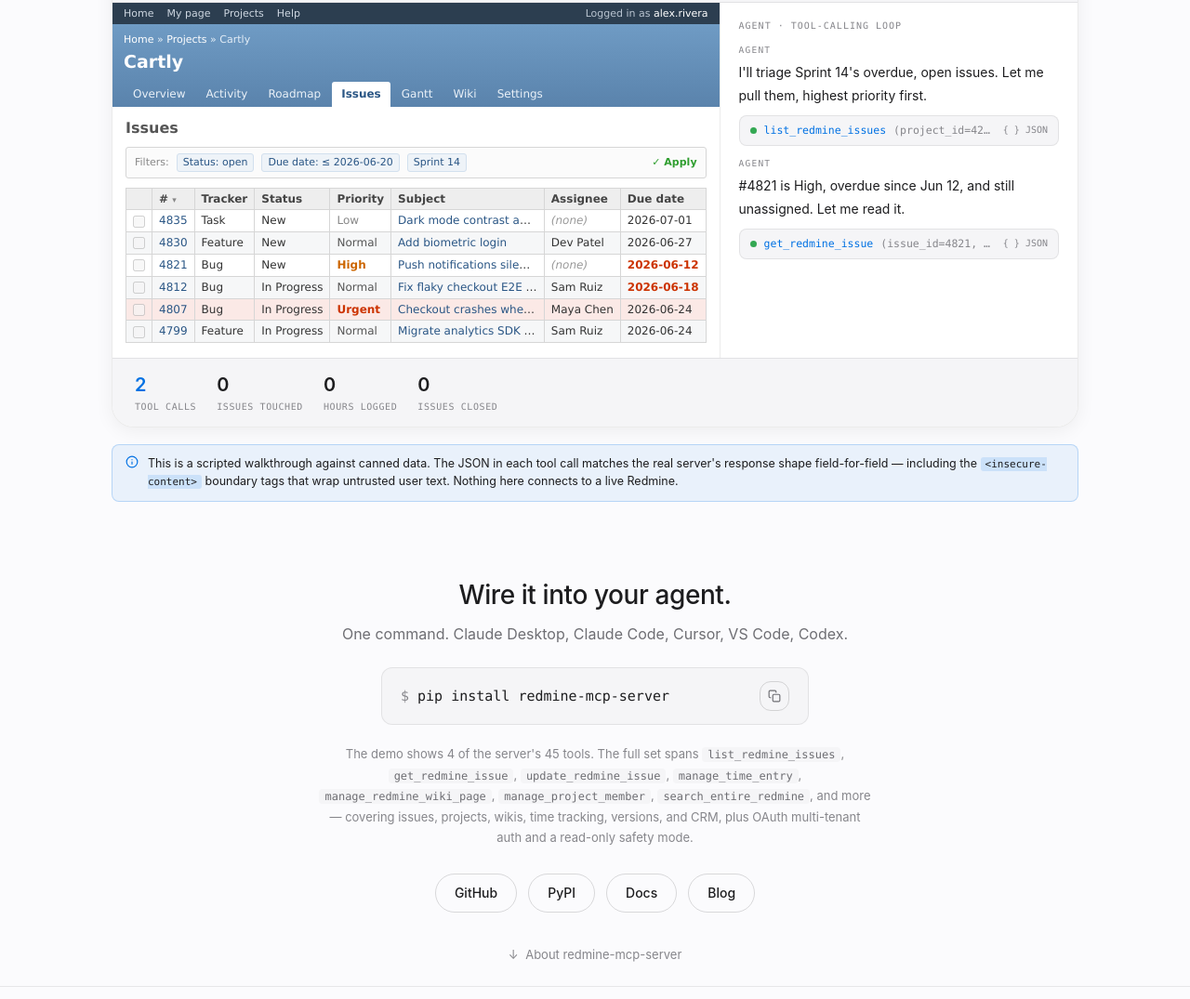
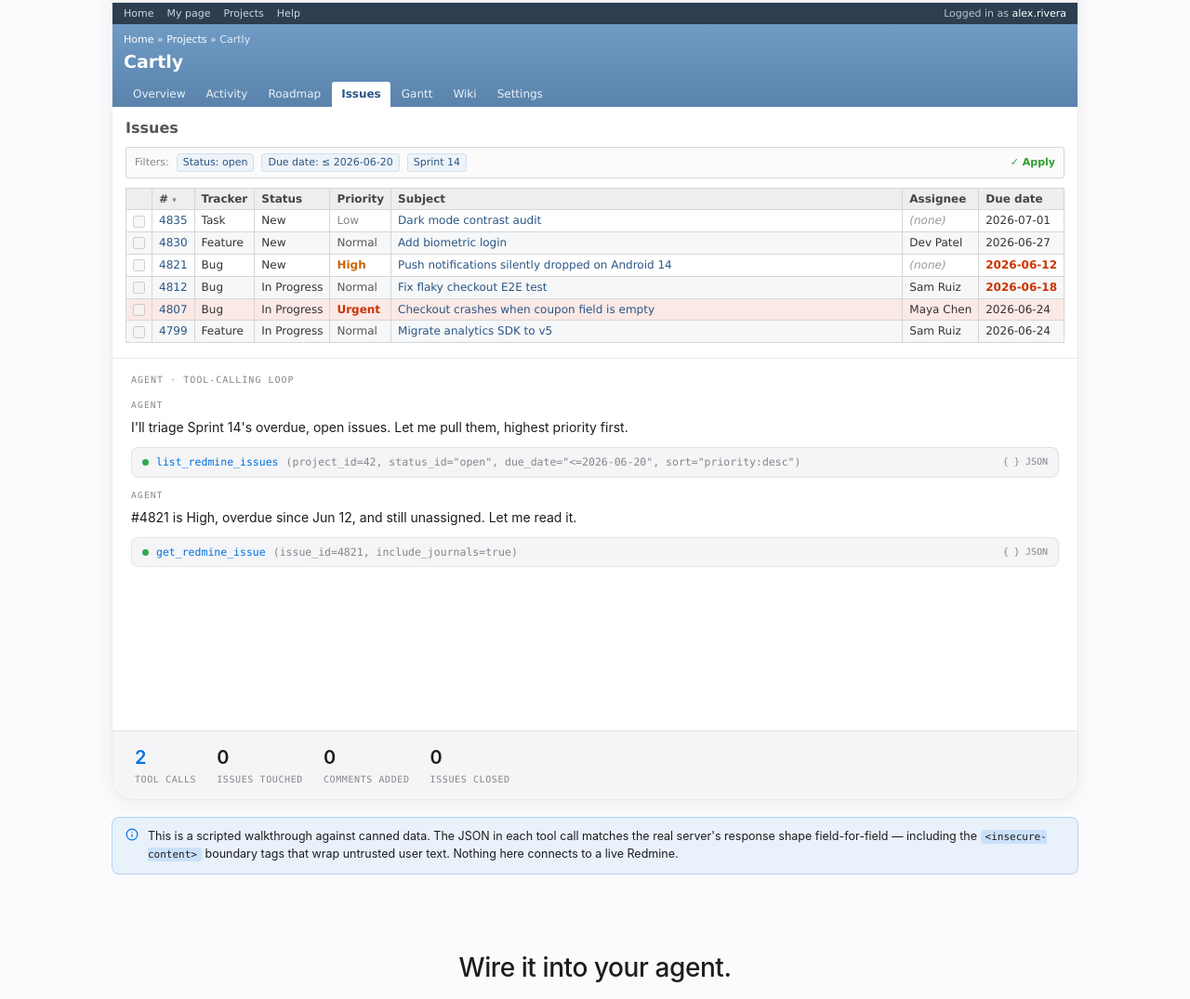
Before and after one commit to jztan/redmine-mcp-server, a plain HTML site: page pages/index.html in a window 1280 px wide. Shown: the part 646-1721 px from the top of the page at 93% size. Drawn offline with Linux system fonts and the light colour scheme.

Commit message:
feat(demo): ground the agent narration and switch to a top-down layout
Realism: the agent no longer claims things an AI can't do (reproducing a
crash on a device, watching CI, logging its own hours). Every move is now
grounded in tool results - it reasons from teammates' journal notes,
reads #4812 before closing it, and cites the merge/CI status from Sam's
comment rather than inventing it. Dropped the "log my own time" step; the
ledger now counts comments added instead of hours.

Layout: stack the embedded Redmine page (full width, so the issues table
shows every column untruncated and reads even more like real Redmine)
above the agent transcript, which gets a fixed height and an internally
scrolling feed so the table stays visible while the log scrolls.

```diff
--- a/pages/index.html
+++ b/pages/index.html
@@ -177,11 +177,8 @@
   .proj-sub { font-family: var(--font-mono); font-size: 11px; color: var(--text-tertiary); }
   .stage-controls { display: flex; gap: 8px; align-items: center; }
 
-  .stage-body { display: grid; grid-template-columns: 1.7fr 1fr; gap: 0; }
-  /* min-width:0 lets the wide <pre> JSON scroll inside its column instead of
-     blowing out the grid track and pushing the board off-screen. */
-  .stage-body > * { min-width: 0; }
-  @media (max-width: 900px) { .stage-body { grid-template-columns: 1fr; } }
+  /* Top-down split: Redmine app on top, agent transcript below. */
+  .stage-body { display: block; }
 
   /* ── Embedded Redmine app (fixed light palette, mimics the real UI
      so it reads as an actual Redmine screenshot regardless of page theme) ── */
@@ -189,9 +186,8 @@
     --rm-link: #2a5685; --rm-text: #333; --rm-border: #d6d6d6;
     font-family: Verdana, "Lucida Grande", Tahoma, Geneva, sans-serif;
     font-size: 12px; line-height: 1.4; color: var(--rm-text); background: #fff;
-    border-right: 1px solid var(--border);
+    border-bottom: 1px solid var(--border);
   }
-  @media (max-width: 900px) { .rm-app { border-right: none; border-bottom: 1px solid var(--border); } }
   .rm-topmenu {
     background: #2c3e50; color: #b9c4d0; font-size: 11px;
     display: flex; justify-content: space-between; align-items: center; padding: 4px 12px;
@@ -247,9 +243,12 @@
   .rm-none { color: #999; font-style: italic; }
 
   /* Transcript */
-  .transcript { padding: 18px 20px; min-height: 360px; display: flex; flex-direction: column; }
+  /* Fixed height + internally-scrolling feed so the Redmine table above stays
+     on screen while the agent log scrolls beneath it. */
+  .transcript { padding: 16px 20px 18px; height: 400px; display: flex; flex-direction: column; }
+  @media (max-width: 640px) { .transcript { height: 340px; } }
   .transcript-head { font-family: var(--font-mono); font-size: 10px; letter-spacing: 0.1em; text-transform: uppercase; color: var(--text-tertiary); margin-bottom: 12px; }
-  .feed { flex: 1; display: flex; flex-direction: column; gap: 12px; }
+  .feed { flex: 1; min-height: 0; overflow-y: auto; display: flex; flex-direction: column; gap: 12px; }
   .turn { opacity: 0; transform: translateY(6px); transition: all 0.4s ease; }
   .turn.on { opacity: 1; transform: none; }
   .agent-line { display: block; }
@@ -458,7 +457,7 @@
       <div class="scoreboard">
         <div class="sb-item"><span class="sb-num accent" id="sbCalls">0</span><span class="sb-lbl">tool calls</span></div>
         <div class="sb-item"><span class="sb-num" id="sbIssues">0</span><span class="sb-lbl">issues touched</span></div>
-        <div class="sb-item"><span class="sb-num" id="sbHours">0</span><span class="sb-lbl">hours logged</span></div>
+        <div class="sb-item"><span class="sb-num" id="sbComments">0</span><span class="sb-lbl">comments added</span></div>
         <div class="sb-item"><span class="sb-num" id="sbClosed">0</span><span class="sb-lbl">issues closed</span></div>
       </div>
     </div>
@@ -476,8 +475,8 @@
     <p>That's the point. With redmine-mcp-server, an agent doesn't just summarize your tickets — it moves them.</p>
     <div class="receipt-row">
       <span><b id="rCalls">6</b>tool calls</span>
-      <span><b id="rIssues">3</b>issues touched</span>
-      <span><b id="rHours">0.75</b>hours logged</span>
+      <span><b id="rIssues">2</b>issues touched</span>
+      <span><b id="rComments">2</b>comments added</span>
       <span><b id="rClosed">1</b>issue closed</span>
     </div>
     <button class="btn btn-ghost" id="copyLinkBtn">Copy a link to this demo</button>
@@ -495,7 +494,7 @@
     </button>
   </div>
   <p class="other-tools">
-    The demo shows 4 of the server's 45 tools. The full set spans
+    The demo shows 3 of the server's 45 tools. The full set spans
     <code>list_redmine_issues</code>, <code>get_redmine_issue</code>, <code>update_redmine_issue</code>,
     <code>manage_time_entry</code>, <code>manage_redmine_wiki_page</code>, <code>manage_project_member</code>,
     <code>search_entire_redmine</code>, and more — covering issues, projects, wikis, time tracking,
@@ -637,7 +636,7 @@
       apply: () => { flash([4821]); },
     },
     {
-      say: "Reproduced on my end. Moving it to In Progress and assigning Maya — she owns the notifications module.",
+      say: "Sam's note ties this to Android 14's foreground-service change, so it belongs with the notifications owner. Assigning Maya and moving it to In Progress.",
       tool: "update_redmine_issue",
       args: { issue_id: 4821, fields: { status_id: 2, assigned_to_id: 8 } },
       result: () => { const i = byId(4821); i.status = STATUS.INPROG; i.assigned_to = MAYA;
@@ -645,38 +644,36 @@
       apply: () => { render(); flash([4821]); touch([4821]); },
     },
     {
-      say: "Adding a triage note so the context isn't lost.",
+      say: "Leaving a triage summary on the ticket so whoever picks it up has the context.",
       tool: "update_redmine_issue",
-      args: { issue_id: 4821, fields: { notes: "Triaged: reproduced on Pixel 8 / Android 14. Root cause likely the foreground-service change. Assigned to Maya (notifications owner). Target: 4.2 release." } },
+      args: { issue_id: 4821, fields: { notes: "Triaged from the issue history: regression isolated to Android 14's foreground-service change (per Sam's note, 2026-06-13). Reassigned to Maya (notifications). Needs to land in the 4.2 release." } },
       result: () => { const i = byId(4821);
         const d = issueDict(i); d.custom_fields = []; return d; },
-      apply: () => { render(); flash([4821]); },
+      apply: () => { render(); flash([4821]); addComment(); },
     },
     {
-      say: "Logging the time I spent reproducing and triaging it.",
-      tool: "manage_time_entry",
-      args: { action: "create", issue_id: 4821, hours: 0.75, activity_id: 9,
-              comments: "Reproduced and triaged the Android 14 push regression." },
-      result: () => ({
-        id: 31204, hours: 0.75,
-        comments: wrap("Reproduced and triaged the Android 14 push regression."),
-        spent_on: TODAY,
-        user: { id: ME.id, name: ME.name },
-        project: { id: PROJECT.id, name: PROJECT.name },
-        issue: { id: 4821 },
-        activity: { id: 9, name: "Investigation" },
-        created_on: TODAY + "T16:41:12Z",
-        updated_on: TODAY + "T16:41:12Z",
-      }),
-      apply: () => { addHours(0.75); touch([4821]); },
+      say: "Next, the other overdue ticket, #4812. Before touching it, let me read why a test fix is still open.",
+      tool: "get_redmine_issue",
+      args: { issue_id: 4812, include_journals: true },
+      result: () => {
+        const d = issueDict(byId(4812));
+        d.description = wrap("The checkout E2E suite fails intermittently on CI (~1 run in 8), blocking the release pipeline.");
+        d.journals = [
+          { id: 90255, user: {id:4,name:"Sam Ruiz"}, created_on: "2026-06-17T09:48:10Z",
+            notes: wrap("Fix merged in r4471 (added an explicit wait on the cart spinner). 200 green runs since — safe to close once someone confirms.") },
+        ];
+        d.attachments = [];
+        return d;
+      },
+      apply: () => { flash([4812]); },
     },
     {
-      say: "The other overdue ticket, #4812, is already at 100% with a green pipeline — the fix landed but nobody closed it. Closing it.",
+      say: "Sam's last note says the fix merged and has been green since — it just was never closed. Closing it with a reason.",
       tool: "update_redmine_issue",
-      args: { issue_id: 4812, fields: { status_id: 5, notes: "Verified fixed: 200 consecutive green runs on CI. Closing." } },
+      args: { issue_id: 4812, fields: { status_id: 5, notes: "Closing: fix merged in r4471 and stable on CI per Sam's 2026-06-17 note. No further action needed." } },
       result: () => { const i = byId(4812); i.status = STATUS.CLOSED;
                       const d = issueDict(i); d.custom_fields = []; return d; },
-      apply: () => { render(); flash([4812]); touch([4812]); markClosed(); },
+      apply: () => { render(); flash([4812]); touch([4812]); addComment(); markClosed(); },
     },
   ];
 
@@ -712,14 +709,14 @@
 
   // ── Ledger ────────────────────────────────────────────────
   const touched = new Set();
-  let calls = 0, hours = 0, closed = 0;
+  let calls = 0, comments = 0, closed = 0;
   function touch(ids) { ids.forEach(i => touched.add(i)); $("sbIssues").textContent = touched.size; }
-  function addHours(h) { hours = Math.round((hours + h) * 100) / 100; $("sbHours").textContent = hours; }
+  function addComment() { comments++; $("sbComments").textContent = comments; }
   function markClosed() { closed++; $("sbClosed").textContent = closed; }
   function bumpCalls() { calls++; $("sbCalls").textContent = calls; $("ledgerChipVal").textContent = calls; $("ledgerChip").classList.remove("hidden"); }
   function resetLedger() {
-    touched.clear(); calls = hours = closed = 0;
-    ["sbCalls","sbIssues","sbHours","sbClosed"].forEach(id => $(id).textContent = "0");
+    touched.clear(); calls = comments = closed = 0;
+    ["sbCalls","sbIssues","sbComments","sbClosed"].forEach(id => $(id).textContent = "0");
     $("ledgerChipVal").textContent = "0";
   }
 
@@ -784,7 +781,7 @@
     $("stepBtn").disabled = true; $("replayBtn").disabled = false;
     $("receiptHead").innerHTML = `The agent worked <span>${touched.size} issues</span> in ${calls} tool calls.`;
     $("rCalls").textContent = calls; $("rIssues").textContent = touched.size;
-    $("rHours").textContent = hours; $("rClosed").textContent = closed;
+    $("rComments").textContent = comments; $("rClosed").textContent = closed;
     $("receipt").classList.remove("hidden");
     track("demo_complete");
   }
```
